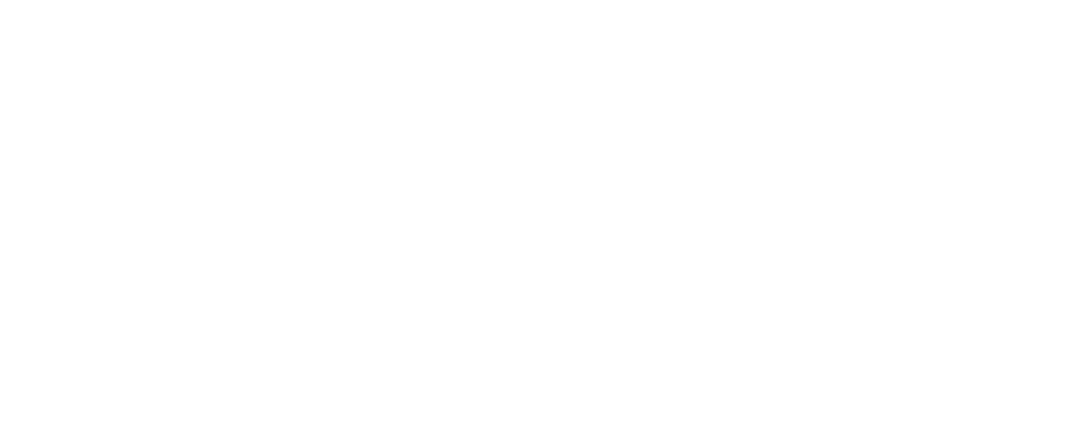
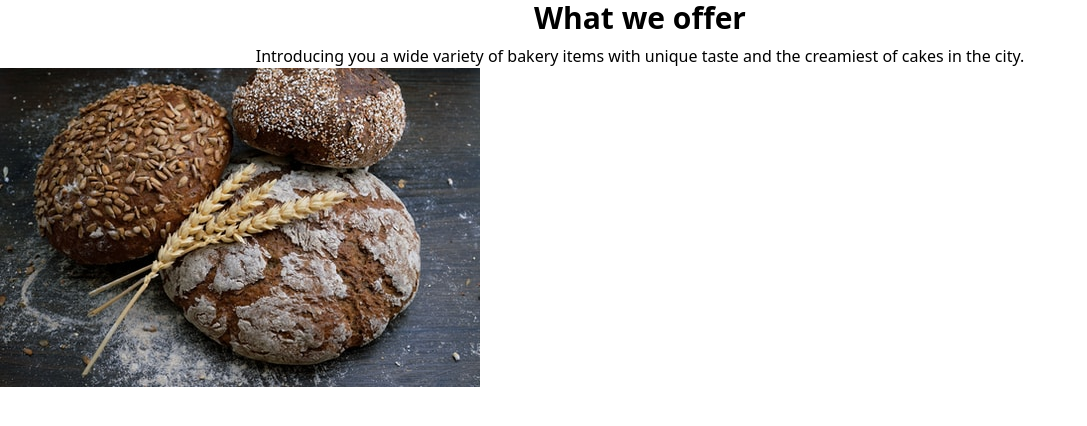
Before and after one commit to RafaelOliveira1503/Desafio-em-grupo---GT, a plain HTML site: page pages/index.html in a window 1280 px wide. Shown: the whole page, without its empty margins (0-1087 px from the left). Drawn offline with nearby package versions, Linux system fonts and the light colour scheme.

Commit message:
adicionei uma imagem

```diff
--- a/pages/index.html
+++ b/pages/index.html
@@ -3,9 +3,21 @@
 <head>
     <meta charset="UTF-8">
     <meta name="viewport" content="width=device-width, initial-scale=1.0">
-    <title>Document</title>
+    <link rel="preconnect" href="https://fonts.googleapis.com">
+    <link rel="preconnect" href="https://fonts.gstatic.com" crossorigin>
+    <link href="https://fonts.googleapis.com/css2?family=Montserrat:ital,wght@0,100..900;1,100..900&display=swap" rel="stylesheet">
+    <script src="https://cdn.jsdelivr.net/npm/@tailwindcss/browser@4"></script>
+    <title>Desafio</title>
 </head>
 <body>
-
+    <main>
+        <section>
+            <h1 class="text-3xl font-bold mb-2 text-center">What we offer</h1>
+            <p class="text-center">Introducing you a wide variety of bakery items with unique taste and the creamiest of cakes in the city.</p>
+        </section>
+        <section>
+            <img class="text-align: center;" src="bread.jpg" alt="bread">
+        </section>
+    </main>
 </body>
 </html>
```
Also changed, not shown: pages/bread.jpg (added).
